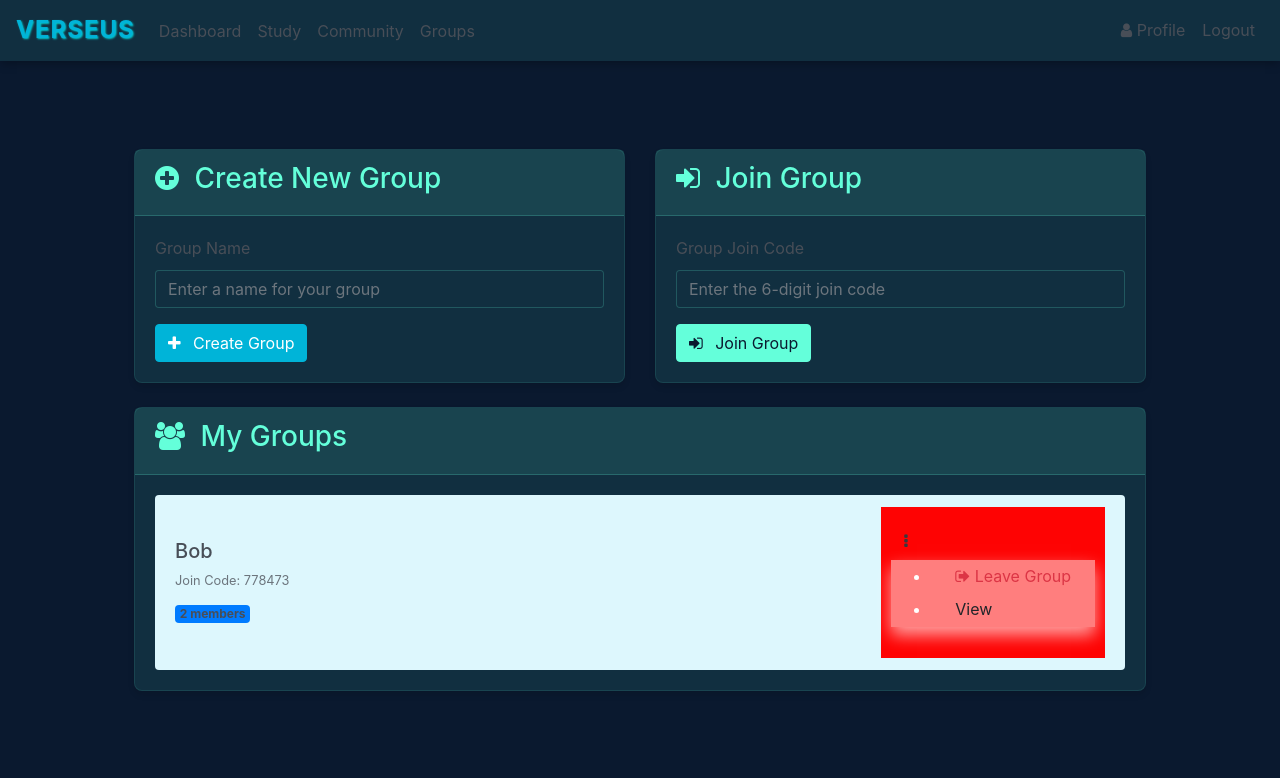
After one commit to malapropist/flask_study, a Flask app: page /groups in a window 1280 px wide, after a click that opens the changed part. The commit adds this page. Shown: the top 778 px of the page. Run offline with Flask 3, Linux system fonts and the light colour scheme; a user stored in the database is signed in; some libraries are stand-ins or nearby versions.

Commit message:
add groups functionalities

```diff
--- a/website/static/styles.css
+++ b/website/static/styles.css
@@ -483,3 +483,101 @@ a:hover {
 .leaderboard-list::-webkit-scrollbar-thumb:hover {
     background: var(--accent-green);
 }
+
+.dropdown {
+    background-color: #fe0303;
+    display: inline-block;
+    color: #ffffff;
+    border: none;
+    cursor: pointer;
+    padding: 15px 10px;
+}
+
+.dropdown-content.show {
+    display: block;
+}
+
+.dropdown-content {
+    /* position: absolute; */
+    min-width: 160px;
+    box-shadow: 0px 8px 16px 0px rgba(255, 255, 255, 0.637);
+    display: none;
+    background-color: #ff7e7e;
+    border: none;
+}
+
+
+.top {
+    background: #212121;
+    color: #fff;
+    position: absolute;
+    left: 0;
+    top: 0;
+    right: 0;
+    z-index: 2;
+    overflow: hidden;
+}
+
+a.menu {
+    position: absolute;
+    z-index: 3;
+    border: 1px solid white;
+    text-decoration: none;
+    top: 1.6em;
+    right: 1.6em;
+    color: #fff;
+    text-transform: uppercase;
+    font-size: 0.65em;
+    padding: 0.4em 0.7em;
+    border-radius: 4px;
+}
+
+a.menu span {
+    font-size: 1.6em;
+    vertical-align: -0.15em;
+}
+
+nav ul {
+    list-style: none;
+}
+
+nav ul li a {
+    display: block;
+    text-decoration: none;
+    background: rgba(0, 0, 0, 0.3);
+    color: white;
+    padding: 1em;
+    margin-bottom: 1px;
+}
+
+.drawer {
+    -webkit-transform: translate3d(0, -131px, 0);
+    -moz-transform: translate3d(0, -131px, 0);
+    -o-transform: translate3d(0, -131px, 0);
+    transform: translate3d(0, -131px, 0);
+    -webkit-transition: -webkit-transform 0.25s linear;
+    -moz-transition: -moz-transform 0.25s linear;
+    -o-transition: -o-transform 0.25s linear;
+    transition: transform 0.25s linear;
+}
+
+.drawer.active {
+    -webkit-transform: translate3d(0, 129px, 0);
+    -moz-transform: translate3d(0, 129px, 0);
+    -o-transform: translate3d(0, 129px, 0);
+    transform: translate3d(0, 129px, 0);
+}
+
+/* Fallbacks */
+
+.no-csstransforms .top {
+    position: static;
+}
+
+.no-csstransforms .drawer nav {
+    display: none;
+}
+
+.no-csstransforms .drawer.active nav {
+    display: block;
+}
--- a/website/templates/base.html
+++ b/website/templates/base.html
@@ -23,13 +23,17 @@
                     <a class="nav-item nav-link" id="home" href="/home">Dashboard</a>
                     <a class="nav-item nav-link" id="verseus" href="/verses">Study</a>
                     <a class="nav-item nav-link" id="community" href="/community">Community</a>
+                    <a class="nav-item nav-link" id="groups" href="/groups">Groups</a>
                     {% else %}
                     <a class="nav-item nav-link" id="login" href="/login">Login</a>
                     <a class="nav-item nav-link" id="signUp" href="/sign-up">Sign Up</a>
                     {% endif %}
                 </div>
                 {% if user.is_authenticated %}
-                <button class="btn btn-link nav-item nav-link ml-auto" id="logout"
+                <a class="nav-item nav-link" id="profile" href="/profile/{{ user.first_name }}">
+                    <i class="fa fa-user"></i> Profile
+                </a>
+                <button class="btn btn-link nav-item nav-link" id="logout"
                     onclick="window.location.href='/logout'">Logout</button>
                 {% endif %}
             </div>
--- /dev/null
+++ b/website/templates/groups.html
@@ -0,0 +1,126 @@
+{% extends "base.html" %}
+{% block title %}Groups{% endblock %}
+
+{% block content %}
+<div class="container mt-4">
+    <div class="row">
+        <!-- Create Group Card -->
+        <div class="col-md-6 mb-4">
+            <div class="card">
+                <div class="card-header">
+                    <h3><i class="fa fa-plus-circle"></i> Create New Group</h3>
+                </div>
+                <div class="card-body">
+                    <form method="POST" action="{{ url_for('views.groups') }}">
+                        <div class="mb-3">
+                            <label for="group_name" class="form-label">Group Name</label>
+                            <input type="text" class="form-control" id="group_name" name="group_name" required
+                                placeholder="Enter a name for your group">
+                        </div>
+                        <div class="d-grid gap-2">
+                            <button type="submit" class="btn btn-primary">
+                                <i class="fa fa-plus"></i> Create Group
+                            </button>
+                        </div>
+                    </form>
+                </div>
+            </div>
+        </div>
+
+        <!-- Join Group Card -->
+        <div class="col-md-6 mb-4">
+            <div class="card">
+                <div class="card-header">
+                    <h3><i class="fa fa-sign-in"></i> Join Group</h3>
+                </div>
+                <div class="card-body">
+                    <form method="POST" action="{{ url_for('views.join_group') }}">
+                        <div class="mb-3">
+                            <label for="join_code" class="form-label">Group Join Code</label>
+                            <input type="text" class="form-control" id="join_code" name="join_code" required
+                                placeholder="Enter the 6-digit join code">
+                        </div>
+                        <div class="d-grid gap-2">
+                            <button type="submit" class="btn btn-success">
+                                <i class="fa fa-sign-in"></i> Join Group
+                            </button>
+                        </div>
+                    </form>
+                </div>
+            </div>
+        </div>
+
+        <!-- My Groups Card -->
+        <div class="col-md-12 mb-4">
+            <div class="card">
+                <div class="card-header">
+                    <h3><i class="fa fa-users"></i> My Groups</h3>
+                </div>
+                <div class="card-body">
+                    {% if user.groups %}
+                    <div class="list-group list-group-flush">
+                        {% for group in user.groups %}
+                        <div class="list-group-item">
+                            <div class="d-flex justify-content-between align-items-center">
+                                <div>
+                                    <h5 class="mb-1">{{ group.name }}</h5>
+                                    <small class="text-muted">Join Code: {{ group.join_passcode }}</small>
+                                    <div class="mt-2">
+                                        <span class="badge bg-primary">{{ group.members|length }} members</span>
+                                    </div>
+                                </div>
+                                <div>
+                                    <div class="dropdown" id="dropdown">
+                                        <button class="btn btn-link text-dark" onclick="toggleDropdown()" type="button"
+                                            id="groupDropdown{{ group.id }}" data-bs-toggle="dropdown"
+                                            aria-expanded="false">
+                                            <i class="fa fa-ellipsis-v"></i>
+                                        </button>
+                                        <ul class="dropdown-content" id="dropdown-menu"
+                                            aria-labelledby="groupDropdown{{ group.id }}">
+                                            <li>
+                                                <form method="POST"
+                                                    action="{{ url_for('views.leave_group', group_id=group.id) }}"
+                                                    onsubmit="return confirm('Are you sure you want to leave this group?');">
+                                                    <button type="submit" class="dropdown-item text-danger">
+                                                        <i class="fa fa-sign-out"></i> Leave Group
+                                                    </button>
+                                                </form>
+                                            </li>
+                                            <li>
+                                                <a href="#" class="dropdown-item">
+                                                    View
+                                                </a>
+                                            </li>
+                                        </ul>
+                                    </div>
+                                </div>
+                            </div>
+                        </div>
+                        {% endfor %}
+                    </div>
+                    {% else %}
+                    <p class="text-muted">You haven't joined any groups yet. Create a new group or join one using a join
+                        code!</p>
+                    {% endif %}
+                </div>
+            </div>
+        </div>
+    </div>
+</div>
+
+
+<script>
+    function toggleDropdown() {
+        const menu = document.getElementById("dropdown-menu");
+        menu.classList.toggle("show");
+        console.log("clicked");
+        const dropdown = document.getElementById("dropdown");
+
+        dropdown.addEventListener("mouseleave", function () {
+            console.log("mouseleave");
+            document.getElementById("dropdown-menu").classList.remove("show");
+        });
+    }
+</script>
+{% endblock %}
--- a/website/views.py
+++ b/website/views.py
@@ -177,21 +177,74 @@ def all_notes():
                          notes=notes,
                          search_query=search_query)
 
-@views.route('/create-group', methods=['POST'])
+@views.route('/groups', methods=['GET', 'POST'])
 @login_required
-def create_group():
-    group_name = request.form.get('group_name')
+def groups():
+    if request.method == 'POST':
+        group_name = request.form.get('group_name')
 
-    if not group_name:
-        flash('Please enter a group name', category='error')
-        return redirect(url_for('views.home'))
+        if not group_name:
+            flash('Please enter a group name', category='error')
+            return redirect(url_for('views.groups'))
 
-    # Generate a random 6-digit passcode
-    passcode = ''.join(secrets.choice('0123456789') for _ in range(6))
+        # Generate a random 6-digit passcode
+        passcode = ''.join(secrets.choice('0123456789') for _ in range(6))
 
-    new_group = Group(name=group_name, join_passcode=passcode)
-    db.session.add(new_group)
+        new_group = Group(name=group_name, join_passcode=passcode)
+        db.session.add(new_group)
+        db.session.commit()
+
+        # Add creator to the group
+        new_group.members.append(current_user)
+        db.session.commit()
+
+        flash(f'Group "{group_name}" created successfully! Join code: {passcode}', category='success')
+        return redirect(url_for('views.groups'))
+
+    return render_template("groups.html", user=current_user)
+
+@views.route('/join-group', methods=['POST'])
+@login_required
+def join_group():
+    join_code = request.form.get('join_code')
+
+    if not join_code:
+        flash('Please enter a join code', category='error')
+        return redirect(url_for('views.groups'))
+
+    group = Group.query.filter_by(join_passcode=join_code).first()
+
+    if not group:
+        flash('Invalid join code', category='error')
+        return redirect(url_for('views.groups'))
+
+    if current_user in group.members:
+        flash('You are already a member of this group', category='error')
+        return redirect(url_for('views.groups'))
+
+    group.members.append(current_user)
     db.session.commit()
 
-    flash(f'Group "{group_name}" created successfully! Join code: {passcode}', category='success')
-    return redirect(url_for('views.home'))
+    flash(f'Successfully joined group "{group.name}"!', category='success')
+    return redirect(url_for('views.groups'))
+
+@views.route('/leave-group/<int:group_id>', methods=['POST'])
+@login_required
+def leave_group(group_id):
+    group = Group.query.get_or_404(group_id)
+
+    if current_user not in group.members:
+        flash('You are not a member of this group', category='error')
+        return redirect(url_for('views.groups'))
+
+    group.members.remove(current_user)
+    db.session.commit()
+
+    flash(f'Successfully left group "{group.name}"', category='success')
+    return redirect(url_for('views.groups'))
+
+@views.route('/profile/<username>')
+@login_required
+def view_profile(username):
+    profile_user = User.query.filter_by(first_name=username).first_or_404()
+    return render_template("profile.html", user=current_user, profile_user=profile_user)
```
Also changed, not shown: website/templates/home.html (+2 -27 lines), website/templates/profile.html (added, +142 -0 lines), instance/database.db.
